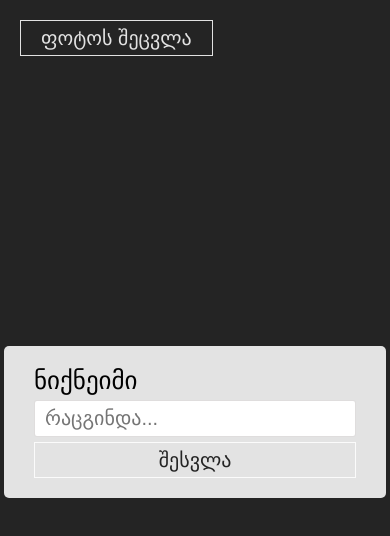
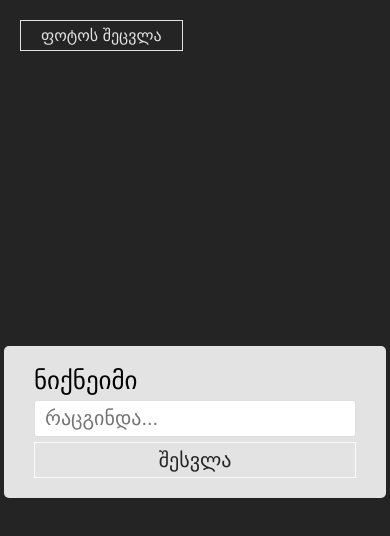
Before and after one commit to Badonix/FeedJort, a React (Vite) app in the folder client/: page /login in a window 390 px wide. Shown: the top 536 px of the page. Built offline with nearby package versions, Linux system fonts and the light colour scheme; no server answers; a web font is replaced by a local one.

Commit message:
responsive

```diff
--- a/client/src/index.css
+++ b/client/src/index.css
@@ -175,6 +175,24 @@ main div .food {
   left: 20px;
   right: auto;
 }
+
+@media (max-width: 621px) {
+  .leaderboard {
+    padding-top: 100px;
+  }
+}
+@media (max-width: 423px) {
+  .nav-btn {
+    font-size: 16px;
+  }
+}
+@media (max-width: 350px) {
+  .nav-btn {
+    font-size: 14px;
+    padding: 2px 2px;
+  }
+}
+
 @keyframes shemosrualeba {
   0% {
     scale: 0;
```
